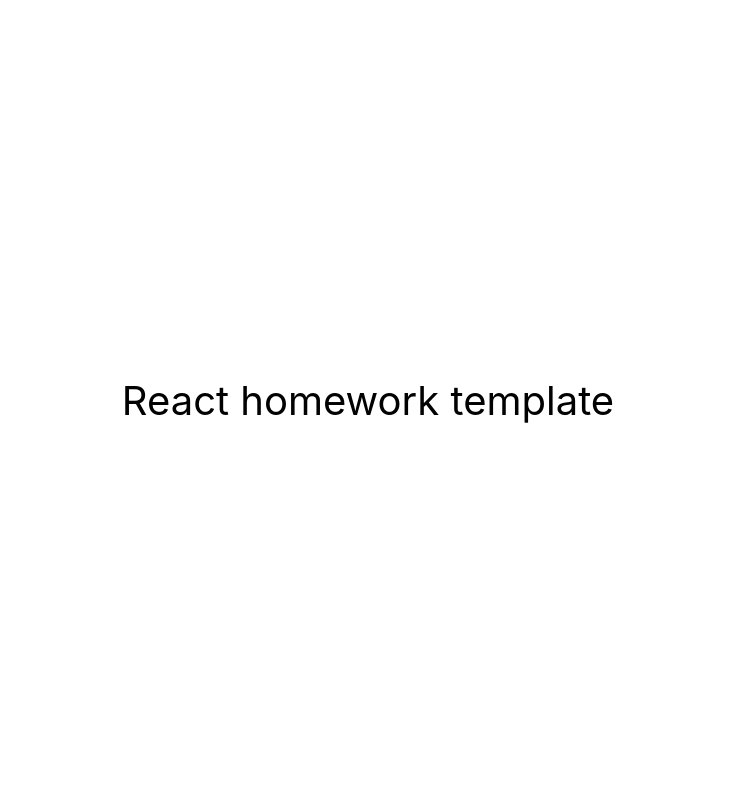
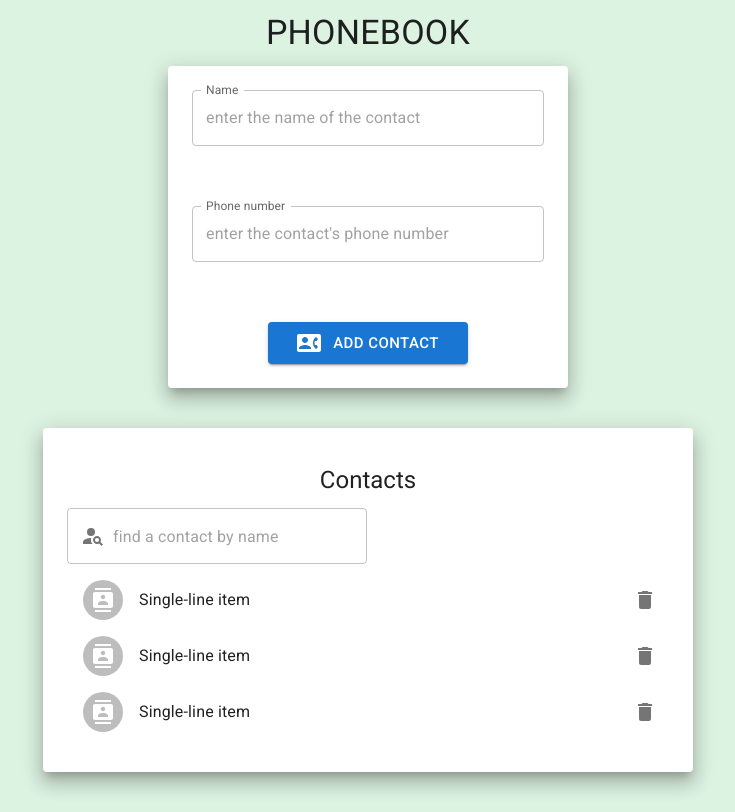
Before and after one commit to Yevhenii2022/goit-react-hw-07-phonebook, a React (Create React App) app: page / in a window 1280 px wide. Shown: the whole page, without its empty margins (272-1007 px from the left). Built offline with nearby package versions, Linux system fonts and the light colour scheme.

Commit message:
add components

```diff
--- a/package.json
+++ b/package.json
@@ -4,6 +4,11 @@
   "private": true,
   "homepage": "https://Yevhenii2022.github.io/goit-react-hw-02-phonebook/",
   "dependencies": {
+    "@emotion/react": "^11.10.8",
+    "@emotion/styled": "^11.10.8",
+    "@fontsource/roboto": "^4.5.8",
+    "@mui/icons-material": "^5.11.16",
+    "@mui/material": "^5.12.3",
     "@testing-library/jest-dom": "^5.16.3",
     "@testing-library/react": "^12.1.4",
     "@testing-library/user-event": "^13.5.0",
--- /dev/null
+++ b/src/components/AddContactForm/AddContactForm.jsx
@@ -0,0 +1,111 @@
+import React from 'react';
+import PropTypes from 'prop-types';
+import { Button, Paper, TextField } from '@mui/material';
+import ContactPhoneIcon from '@mui/icons-material/ContactPhone';
+import { ErrorMessage, Field, Form, Formik } from 'formik';
+import styled from '@emotion/styled';
+import * as yup from 'yup';
+
+const schema = yup.object().shape({
+  name: yup
+    .string()
+    .min(3, 'must be at least 3 characters')
+    .required('name is required'),
+  phone: yup
+    .string()
+    .matches(
+      /\([0-9]{3}\)[ .-][0-9]{3}[ .-][0-9]{2}[ .-][0-9]{2}/,
+      'Invalid format. Must be (066) 101-30-07'
+    )
+    .max(15, 'Invalid format. Must be (066) 101-30-07')
+    .required('phone number is required'),
+});
+
+const MyErrorMsg = styled(ErrorMessage)`
+  position: absolute;
+  left: 0;
+  bottom: -30px;
+  color: red;
+`;
+
+const Wrapper = styled.div`
+  width: 100%;
+  position: relative;
+  min-height: 50px;
+  margin-bottom: 20px;
+`;
+
+export const AddContactForm = props => {
+  return (
+    <Paper elevation={12} sx={{ p: 3 }}>
+      <Formik
+        initialValues={{
+          name: '',
+          phone: '',
+        }}
+        validationSchema={schema}
+      >
+        <Form
+          style={{
+            display: 'flex',
+            flexDirection: 'column',
+            alignItems: 'center',
+            gap: 40,
+          }}
+        >
+          <Wrapper>
+            <Field
+              as={TextField}
+              variant="outlined"
+              label="Name"
+              name="name"
+              type="text"
+              // value={props.values.password}
+              // onChange={props.handleChange}
+              InputLabelProps={{ shrink: true }}
+              placeholder="enter the name of the contact"
+              fullWidth
+              aria-describedby="contact's name"
+            />
+            <MyErrorMsg name="name" component="div" />
+          </Wrapper>
+          <Wrapper>
+            <Field
+              as={TextField}
+              variant="outlined"
+              label="Phone number"
+              name="phone"
+              type="text"
+              // value={props.values.password}
+              // onChange={props.handleChange}
+              // helperText="input format: 066-101-30-07"
+              InputLabelProps={{ shrink: true }}
+              placeholder="enter the contact's phone number"
+              fullWidth
+              aria-describedby="phone number"
+            />
+            <MyErrorMsg name="phone" component="div" />
+          </Wrapper>
+          <Button
+            type="submit"
+            variant="contained"
+            size="large"
+            centerRipple="true"
+            sx={{
+              width: 200,
+            }}
+          >
+            <ContactPhoneIcon
+              sx={{
+                mr: 1.5,
+              }}
+            />
+            ADD CONTACT
+          </Button>
+        </Form>
+      </Formik>
+    </Paper>
+  );
+};
+
+AddContactForm.propTypes = {};
--- a/src/components/App.jsx
+++ b/src/components/App.jsx
@@ -1,16 +1,38 @@
-export const App = () => {
-  return (
-    <div
-      style={{
-        height: '100vh',
-        display: 'flex',
-        justifyContent: 'center',
-        alignItems: 'center',
-        fontSize: 40,
-        color: '#010101'
-      }}
-    >
-      React homework template
-    </div>
-  );
-};
+import React, { Component } from 'react';
+import { Box, Container, CssBaseline, Typography } from '@mui/material';
+import { AddContactForm, Contacts } from './';
+
+export class App extends Component {
+  render() {
+    return (
+      <>
+        <CssBaseline />
+        <Container maxWidth="md">
+          <Typography variant="h4" sx={{ my: 1.5 }} align="center">
+            PHONEBOOK
+          </Typography>
+          <Box
+            component="section"
+            m="auto"
+            sx={{
+              mb: 5,
+              width: 400,
+            }}
+          >
+            <AddContactForm />
+          </Box>
+          <Box
+            component="section"
+            m="auto"
+            sx={{
+              mb: 5,
+              width: 650,
+            }}
+          >
+            <Contacts />
+          </Box>
+        </Container>
+      </>
+    );
+  }
+}
--- /dev/null
+++ b/src/components/Contacts/Contacts.jsx
@@ -0,0 +1,18 @@
+import React from 'react';
+import PropTypes from 'prop-types';
+import { Paper, Typography } from '@mui/material';
+import { Filter, ContactsList } from 'components';
+
+export const Contacts = props => {
+  return (
+    <Paper elevation={12} sx={{ p: 3 }}>
+      <Typography variant="h5" sx={{ my: 1.5 }} align="center">
+        Contacts
+      </Typography>
+      <Filter />
+      <ContactsList />
+    </Paper>
+  );
+};
+
+Contacts.propTypes = {};
--- /dev/null
+++ b/src/components/ContactsList/ContactsList.jsx
@@ -0,0 +1,45 @@
+import React from 'react';
+import PropTypes from 'prop-types';
+import {
+  List,
+  ListItem,
+  ListItemAvatar,
+  IconButton,
+  Avatar,
+  ListItemText,
+} from '@mui/material';
+import DeleteIcon from '@mui/icons-material/Delete';
+import ContactsIcon from '@mui/icons-material/Contacts';
+
+function generate(element) {
+  return [0, 1, 2].map(value =>
+    React.cloneElement(element, {
+      key: value,
+    })
+  );
+}
+
+export const ContactsList = props => {
+  return (
+    <List>
+      {generate(
+        <ListItem
+          secondaryAction={
+            <IconButton edge="end" aria-label="delete">
+              <DeleteIcon />
+            </IconButton>
+          }
+        >
+          <ListItemAvatar>
+            <Avatar>
+              <ContactsIcon />
+            </Avatar>
+          </ListItemAvatar>
+          <ListItemText primary="Single-line item" />
+        </ListItem>
+      )}
+    </List>
+  );
+};
+
+ContactsList.propTypes = {};
--- /dev/null
+++ b/src/components/Filter/Filter.jsx
@@ -0,0 +1,35 @@
+import React, { Component } from 'react';
+import { TextField } from '@mui/material';
+
+import PersonSearchIcon from '@mui/icons-material/PersonSearch';
+import InputAdornment from '@mui/material/InputAdornment';
+
+export class Filter extends Component {
+  render() {
+    return (
+      <div>
+        <TextField
+          style={{
+            width: 300,
+          }}
+          variant="outlined"
+          // label="Name"
+          type="text"
+          // value={props.values.password}
+          // onChange={props.handleChange}
+          InputLabelProps={{ shrink: true }}
+          placeholder="find a contact by name"
+          // fullWidth
+          aria-describedby="find a contact by name"
+          InputProps={{
+            startAdornment: (
+              <InputAdornment position="start">
+                <PersonSearchIcon />
+              </InputAdornment>
+            ),
+          }}
+        />
+      </div>
+    );
+  }
+}
--- /dev/null
+++ b/src/components/index.js
@@ -0,0 +1,4 @@
+export { AddContactForm } from './AddContactForm/AddContactForm';
+export { Contacts } from './Contacts/Contacts';
+export { Filter } from './Filter/Filter';
+export { ContactsList } from './ContactsList/ContactsList';
--- a/src/index.css
+++ /dev/null
@@ -1,15 +0,0 @@
-@import-normalize; /* bring in normalize.css styles */
-
-body {
-  margin: 0;
-  font-family: -apple-system, BlinkMacSystemFont, 'Segoe UI', 'Roboto', 'Oxygen',
-    'Ubuntu', 'Cantarell', 'Fira Sans', 'Droid Sans', 'Helvetica Neue',
-    sans-serif;
-  -webkit-font-smoothing: antialiased;
-  -moz-osx-font-smoothing: grayscale;
-}
-
-code {
-  font-family: source-code-pro, Menlo, Monaco, Consolas, 'Courier New',
-    monospace;
-}
--- a/src/index.js
+++ b/src/index.js
@@ -1,10 +1,27 @@
 import React from 'react';
 import ReactDOM from 'react-dom/client';
 import { App } from 'components/App';
-import './index.css';
+// import 'modern-normalize';
+import '@fontsource/roboto/300.css';
+import '@fontsource/roboto/400.css';
+import '@fontsource/roboto/500.css';
+import '@fontsource/roboto/700.css';
+import { createTheme, ThemeProvider } from '@mui/material/styles';
+
+const theme = createTheme({
+  components: {
+    MuiCssBaseline: {
+      styleOverrides: {
+        body: { backgroundColor: '#ddf3e2' },
+      },
+    },
+  },
+});
 
 ReactDOM.createRoot(document.getElementById('root')).render(
   <React.StrictMode>
-    <App />
+    <ThemeProvider theme={theme}>
+      <App />
+    </ThemeProvider>
   </React.StrictMode>
 );
```
Also changed, not shown: 1 other file (tests, documents, lock files or other folders).
